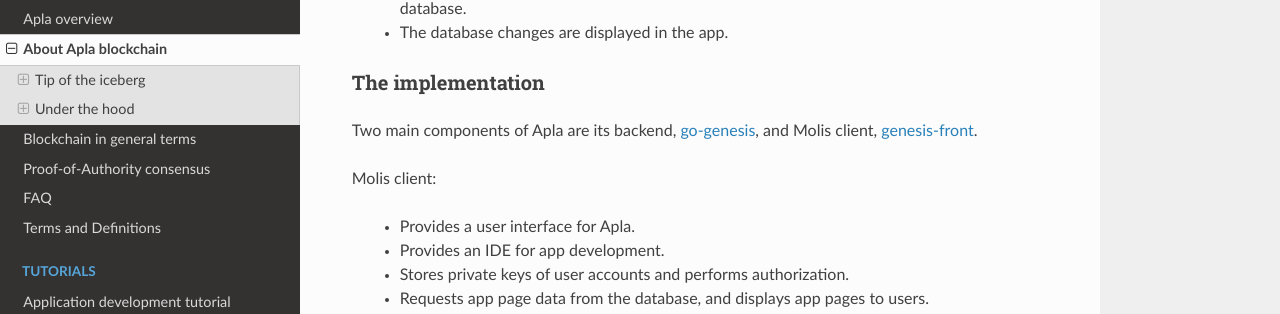
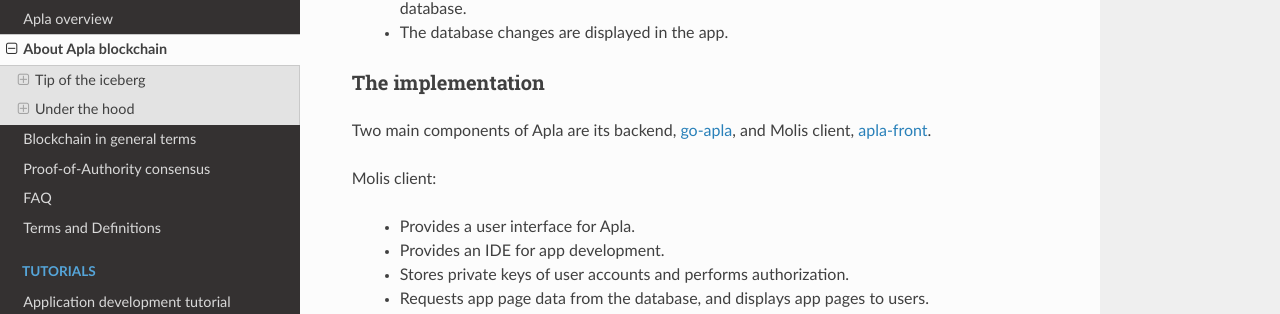
Before and after one commit to AplaProject/apla-docs-en, a Sphinx documentation site: the page built from source/concepts/blockchain-layers.rst, in a window 1280 px wide and 900 px high, scrolled down 2390 px. Shown: the part 137-451 px from the top of the window. Built offline with Sphinx 7.4.7 and the Read the Docs theme 2.0.0, drawn with Linux system fonts in a browser that asks for light colours.

Commit message:
Switch customization to Apla

```diff
--- a/source/concepts/about-the-platform.rst
+++ b/source/concepts/about-the-platform.rst
@@ -1,6 +1,3 @@
-.. .. ifconfig:: if_project in ('genesis')
-.. .. ifconfig:: if_project in ('apla')
-
 |platform| overview
 ###################
 
--- a/source/concepts/blockchain-layers.rst
+++ b/source/concepts/blockchain-layers.rst
@@ -1,17 +1,17 @@
 .. -- Conditionals Genesis / Apla -------------------------------------------------
 
 .. backend GitHub repo name and link
-.. |backend_gh| replace:: `go-genesis`_
-.. _go-genesis: https://github.com/GenesisKernel/go-genesis
-.. .. |backend_gh| replace:: `go-apla`_
-.. .. _go-apla: https://github.com/AplaProject/go-apla
+.. .. |backend_gh| replace:: `go-genesis`_
+.. .. _go-genesis: https://github.com/GenesisKernel/go-genesis
+.. |backend_gh| replace:: `go-apla`_
+.. _go-apla: https://github.com/AplaProject/go-apla
 
 
 .. frontend GitHub repo name and link
-.. |frontend_gh| replace:: `genesis-front`_
-.. _genesis-front: https://github.com/GenesisKernel/genesis-front
-.. .. |frontend_gh| replace:: `apla-front`_
-.. .. _apla-front: https://github.com/AplaProject/apla-front
+.. .. |frontend_gh| replace:: `genesis-front`_
+.. .. _genesis-front: https://github.com/GenesisKernel/genesis-front
+.. |frontend_gh| replace:: `apla-front`_
+.. _apla-front: https://github.com/AplaProject/apla-front
 
 
 
--- a/source/reference/platform-parameters.rst
+++ b/source/reference/platform-parameters.rst
@@ -1,8 +1,8 @@
 .. -- Conditionals Genesis / Apla -------------------------------------------------
 
 .. token naming
-.. |tokens| replace:: tokens
-.. .. |tokens| replace:: APL tokens
+.. .. |tokens| replace:: tokens
+.. |tokens| replace:: APL tokens
 
 
 Platform parameters
```
Also changed, not shown: source/topics/daemons.rst (+4 -4 lines), source/tutorials/app_tutorial.rst (+6 -6 lines).
